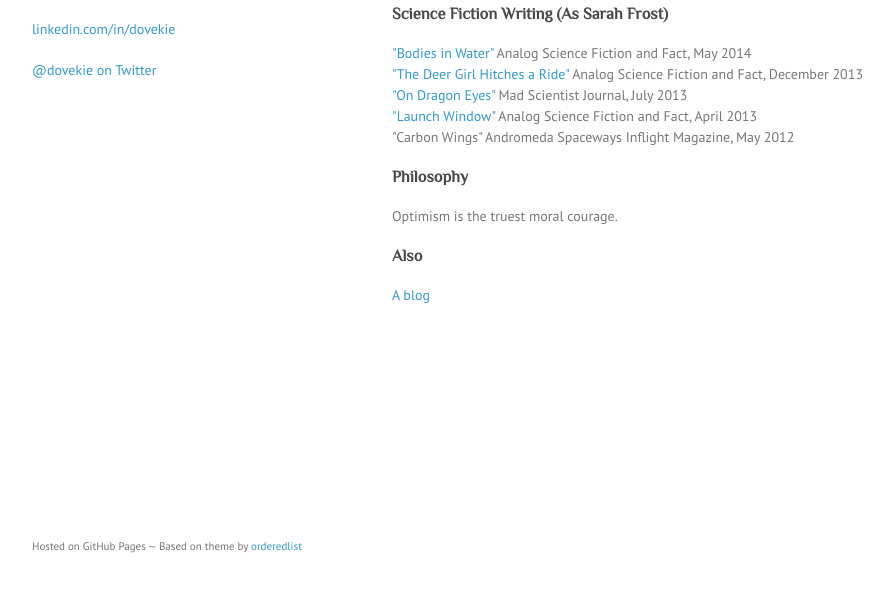
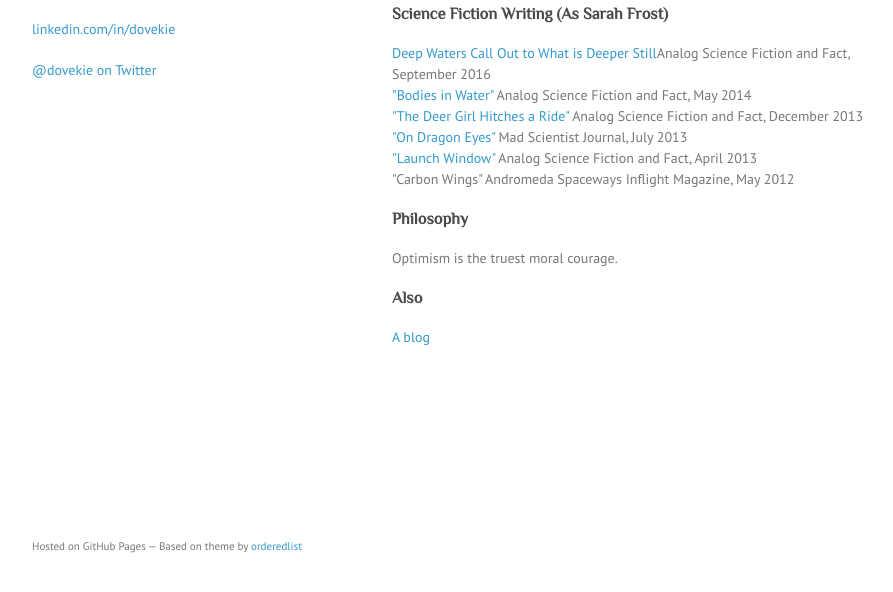
Before and after one commit to dovekie/dovekie.github.io, a plain HTML site: page index.html in a window 1280 px wide. Shown: the part 174-766 px from the top of the page, without its empty margins (178-1071 px from the left). Drawn offline with Linux system fonts and the light colour scheme.

Commit message:
Add a new publication

```diff
--- a/index.html
+++ b/index.html
@@ -37,7 +37,8 @@
 <h3>
 <a id="science-fiction-writing" class="anchor" href="#science-fiction-writing" aria-hidden="true"><span class="octicon octicon-link"></span></a>Science Fiction Writing (As Sarah Frost)</h3>
 
-<p><a href="http://bestsf.net/sarah-frost-bodies-in-water-analog-may-2014/">"Bodies in Water"</a> Analog Science Fiction and Fact, May 2014<br>
+<p><a href="https://www.kobo.com/us/en/emagazine/analog-science-fiction-and-fact-28">Deep Waters Call Out to What is Deeper Still</a>Analog Science Fiction and Fact, September 2016<br>
+<a href="http://bestsf.net/sarah-frost-bodies-in-water-analog-may-2014/">"Bodies in Water"</a> Analog Science Fiction and Fact, May 2014<br>
 <a href="https://www.analogsf.com/2013_12/index.shtml">"The Deer Girl Hitches a Ride"</a> Analog Science Fiction and Fact, December 2013<br>
 <a href="http://madscientistjournal.org/2013/07/on-dragon-eyes/">"On Dragon Eyes"</a> Mad Scientist Journal, July 2013<br>
 <a href="http://www.analogsf.com/2013_04/">"Launch Window"</a> Analog Science Fiction and Fact, April 2013<br>
```
